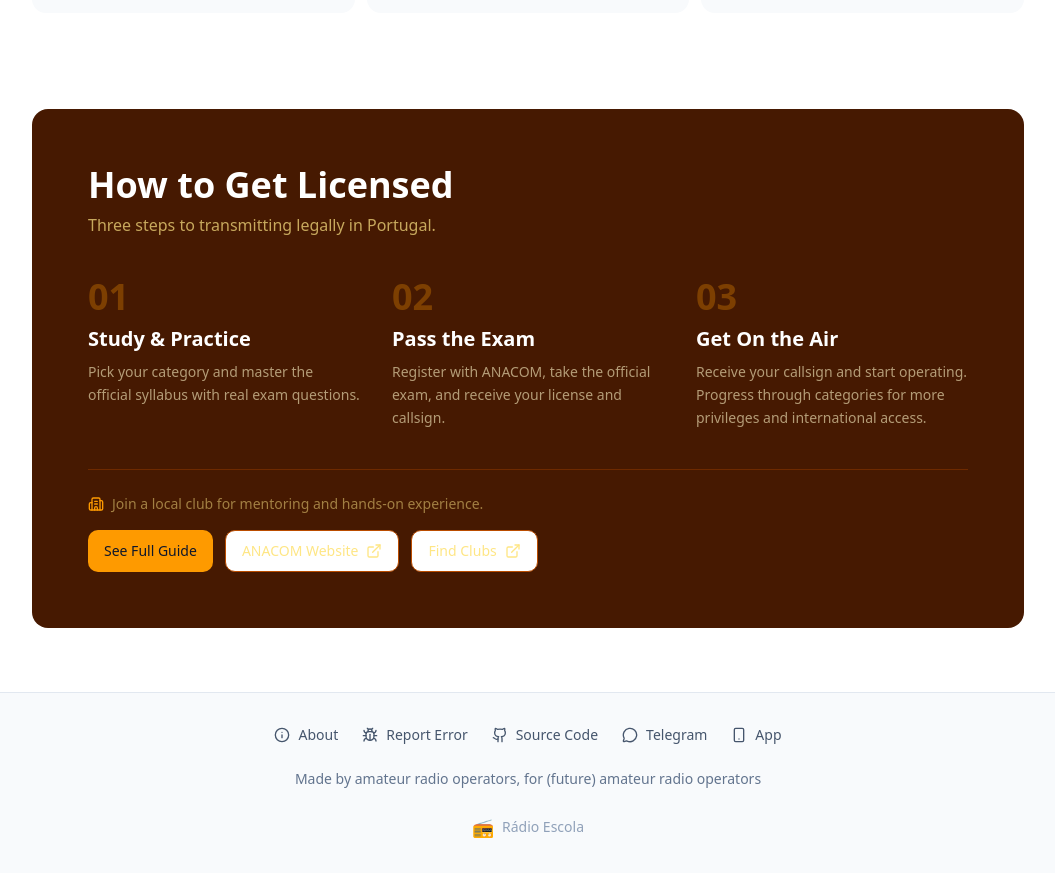
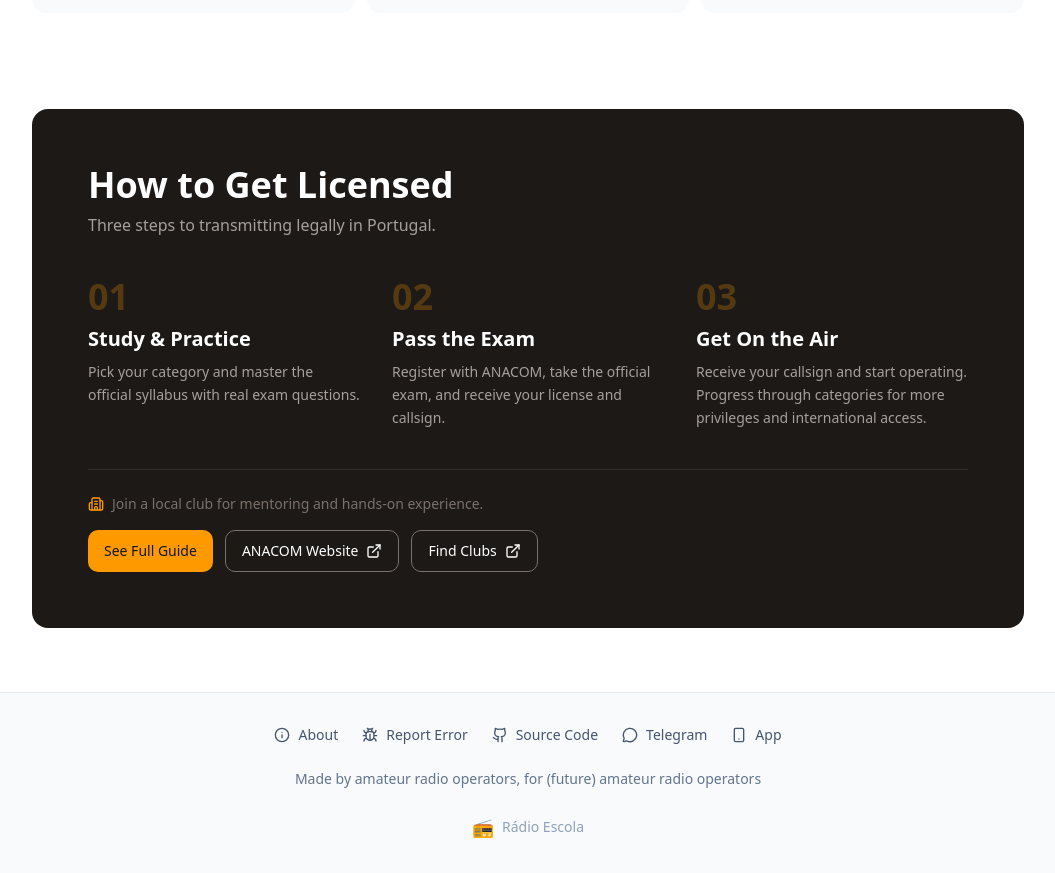
Before and after one commit to RadioEscola-pt/radioescola, a Next.js app: page / in a window 1280 px wide. Shown: the part 1096-1969 px from the top of the page, without its empty margins (112-1167 px from the left). Built offline with nearby package versions, Linux system fonts and the light colour scheme; no server answers.

Commit message:
progress cta

```diff
--- a/app/page.tsx
+++ b/app/page.tsx
@@ -161,23 +161,23 @@ export default async function HomePage() {
       </section>
 
       {/* Process section */}
-      <section className="mt-16 md:mt-24 -mx-4 md:mx-0 md:rounded-2xl overflow-hidden bg-amber-950 dark:bg-amber-950/80">
+      <section className="mt-16 md:mt-24 -mx-4 md:mx-0 md:rounded-2xl overflow-hidden bg-stone-900 dark:bg-stone-800/50">
         <div className="p-6 md:p-10 lg:p-14">
           <h2 className="text-3xl md:text-4xl font-bold text-white">{t("processHeading")}</h2>
-          <p className="mt-2 text-amber-200/70 max-w-xl">{t("sectionSubtitle")}</p>
+          <p className="mt-2 text-stone-400 max-w-xl">{t("sectionSubtitle")}</p>
 
           <div className="mt-10 grid gap-8 md:grid-cols-3">
             {processSteps.map((step) => (
               <div key={step.title}>
-                <span className="text-4xl font-black text-amber-500/30">{step.number}</span>
+                <span className="text-4xl font-black text-amber-500/25">{step.number}</span>
                 <h3 className="mt-2 text-xl font-semibold text-white">{step.title}</h3>
-                <p className="mt-2 text-sm text-amber-100/60 leading-relaxed">{step.description}</p>
+                <p className="mt-2 text-sm text-stone-400 leading-relaxed">{step.description}</p>
               </div>
             ))}
           </div>
 
-          <div className="mt-10 pt-6 border-t border-amber-800/50">
-            <p className="text-sm text-amber-200/50 flex items-center gap-2 mb-4">
+          <div className="mt-10 pt-6 border-t border-stone-700/50">
+            <p className="text-sm text-stone-500 flex items-center gap-2 mb-4">
               <Building2 className="h-4 w-4 text-amber-500 shrink-0" aria-hidden />
               {t("tipText")}
             </p>
@@ -185,13 +185,13 @@ export default async function HomePage() {
               <Button asChild>
                 <Link href="/ser-radioamador">{t("learnMore")}</Link>
               </Button>
-              <Button variant="outline" className="border-amber-700 text-amber-200 hover:bg-amber-900 hover:text-amber-100 dark:border-amber-700 dark:text-amber-200 dark:hover:bg-amber-900" asChild>
+              <Button variant="ghost" className="border border-stone-500 text-white bg-transparent hover:bg-stone-700 hover:text-white dark:text-white dark:hover:bg-stone-700" asChild>
                 <a href="https://www.anacom.pt" target="_blank" rel="noreferrer">
                   {t("externalLinks.anacom")}
                   <ExternalLink className="h-4 w-4" aria-hidden />
                 </a>
               </Button>
-              <Button variant="outline" className="border-amber-700 text-amber-200 hover:bg-amber-900 hover:text-amber-100 dark:border-amber-700 dark:text-amber-200 dark:hover:bg-amber-900" asChild>
+              <Button variant="ghost" className="border border-stone-500 text-white bg-transparent hover:bg-stone-700 hover:text-white dark:text-white dark:hover:bg-stone-700" asChild>
                 <a href="https://radioamador.info/associations" target="_blank" rel="noreferrer">
                   {t("externalLinks.clubs")}
                   <ExternalLink className="h-4 w-4" aria-hidden />
```
